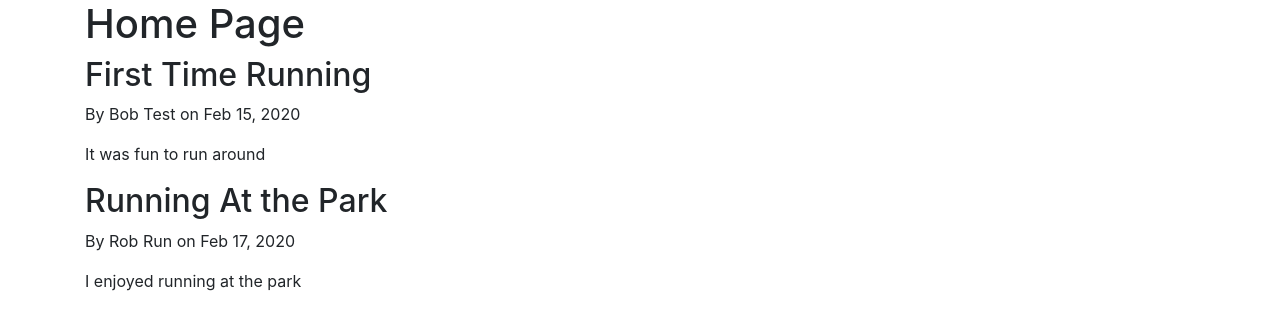
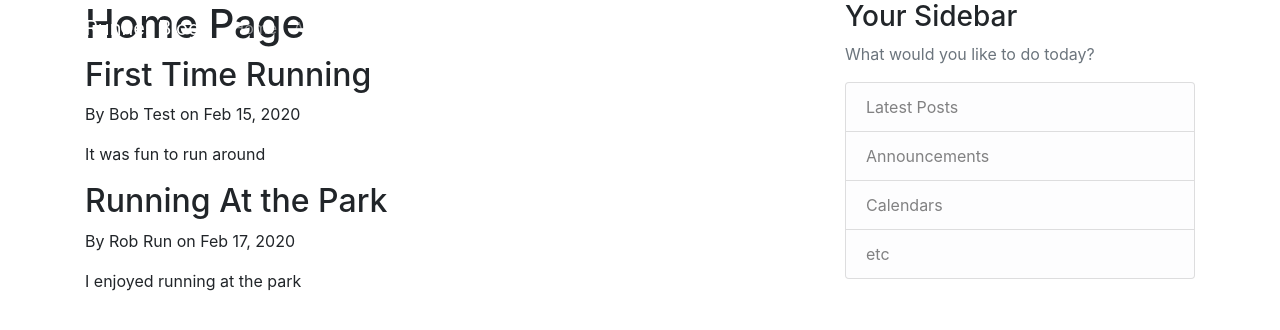
Before and after one commit to webroyit/ff59sg-RunnerBlog, a Flask app: page / in a window 1280 px wide. Shown: the top 330 px of the page. Run offline with Flask 2, Linux system fonts and the light colour scheme; some libraries are stand-ins or nearby versions.

Commit message:
Add navbar and sidebar

```diff
--- a/templates/layout.html
+++ b/templates/layout.html
@@ -12,9 +12,47 @@
     {% endif %}
 </head>
 <body>
-    <div class="container">
-        {% block content %}{% endblock %}
-    </div>
+    <header class="site-header">
+        <nav class="navbar navbar-expand-md navbar-dark bg-steel fixed-top">
+            <div class="container">
+                <a class="navbar-brand mr-4" href="/">Runner Blog</a>
+                <button class="navbar-toggler" type="button" data-toggle="collapse" data-target="#navbarToggle" aria-controls="navbarToggle" aria-expanded="false" aria-label="Toggle navigation">
+                    <span class="navbar-toggler-icon"></span>
+                </button>
+                <div class="collapse navbar-collapse" id="navbarToggle">
+                    <div class="navbar-nav mr-auto">
+                        <a class="nav-item nav-link" href="/">Home</a>
+                        <a class="nav-item nav-link" href="/about">About</a>
+                    </div>
+                    <!-- Navbar Right Side -->
+                    <div class="navbar-nav">
+                        <a class="nav-item nav-link" href="/login">Login</a>
+                        <a class="nav-item nav-link" href="/register">Register</a>
+                    </div>
+                </div>
+            </div>
+        </nav>
+    </header>
+    <main role="main" class="container">
+        <div class="row">
+            <div class="col-md-8">
+                {% block content %}{% endblock %}
+            </div>
+            <div class="col-md-4">
+                <div class="content-section">
+                    <h3>Your Sidebar</h3>
+                    <p class='text-muted'>What would you like to do today?
+                    <ul class="list-group">
+                        <li class="list-group-item list-group-item-light">Latest Posts</li>
+                        <li class="list-group-item list-group-item-light">Announcements</li>
+                        <li class="list-group-item list-group-item-light">Calendars</li>
+                        <li class="list-group-item list-group-item-light">etc</li>
+                    </ul>
+                    </p>
+                </div>
+            </div>
+        </div>
+    </main>
 
     <script src="https://code.jquery.com/jquery-3.2.1.slim.min.js" integrity="sha384-KJ3o2DKtIkvYIK3UENzmM7KCkRr/rE9/Qpg6aAZGJwFDMVNA/GpGFF93hXpG5KkN" crossorigin="anonymous"></script>
     <script src="https://cdnjs.cloudflare.com/ajax/libs/popper.js/1.12.9/umd/popper.min.js" integrity="sha384-ApNbgh9B+Y1QKtv3Rn7W3mgPxhU9K/ScQsAP7hUibX39j7fakFPskvXusvfa0b4Q" crossorigin="anonymous"></script>
```
